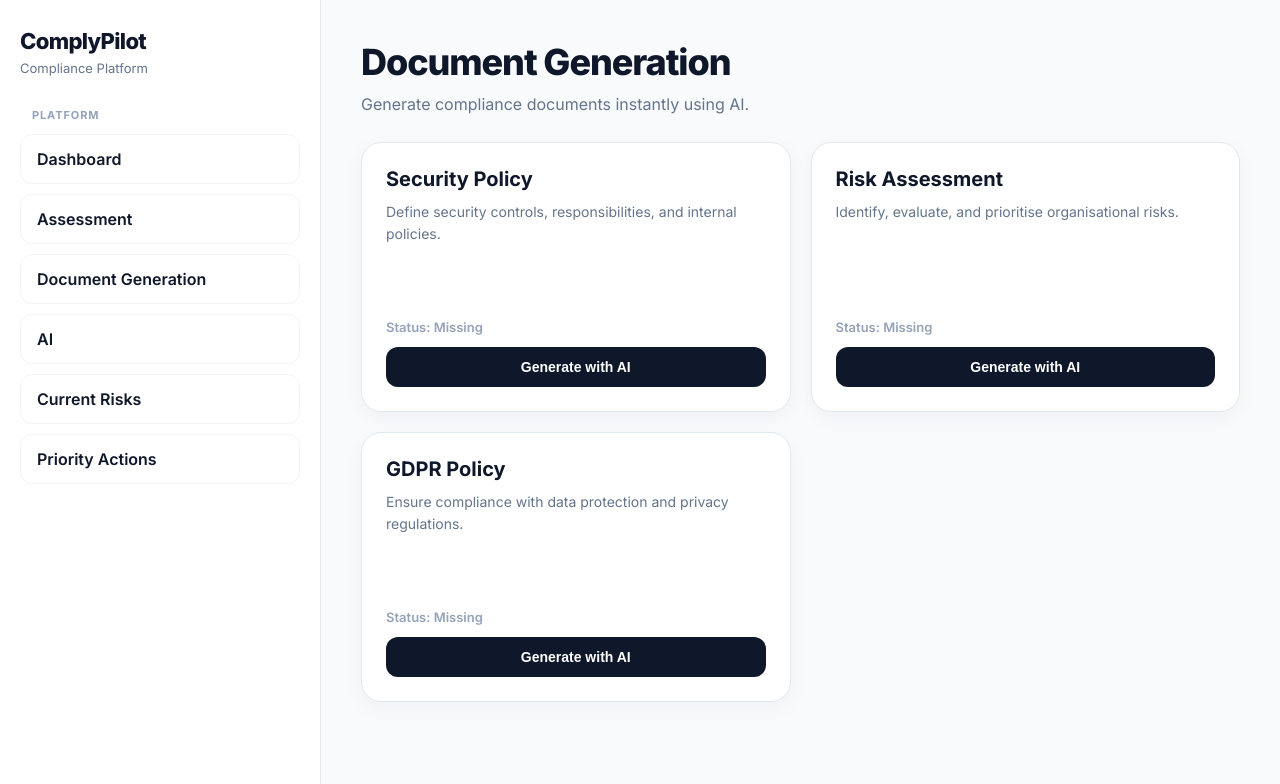
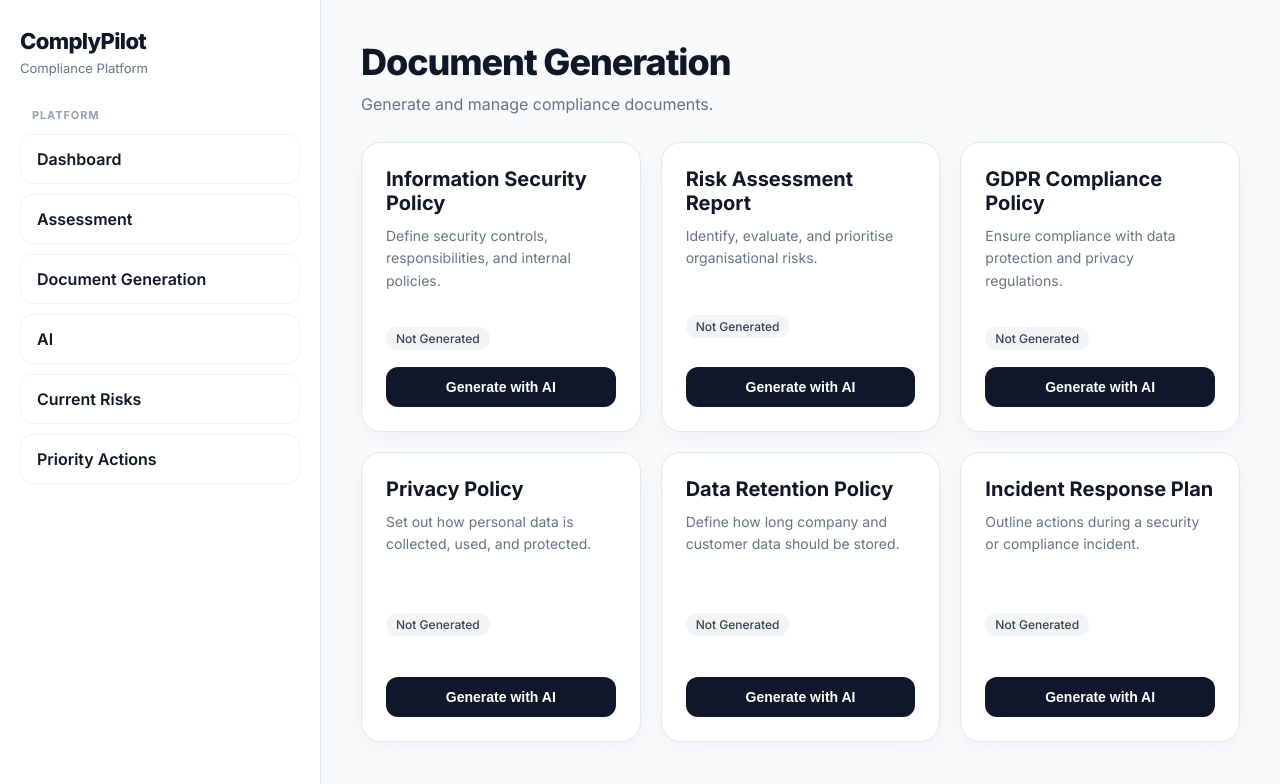
Before and after one commit to abdisamad9009-dot/complypilot-frontend, a Next.js app: page /documents in a window 1280 px wide. Shown: the top 784 px of the page. Built offline with nearby package versions, Linux system fonts and the light colour scheme.

Commit message:
Update page.tsx

```diff
--- a/app/documents/page.tsx
+++ b/app/documents/page.tsx
@@ -1,31 +1,71 @@
 "use client";
 
 import { useRouter } from "next/navigation";
+import { useState } from "react";
 
 export default function Documents() {
   const router = useRouter();
 
-  const generateDoc = (type: string) => {
-    router.push(`/chat?type=${encodeURIComponent(type)}`);
-  };
-
-  const docs = [
+  const [docs, setDocs] = useState([
     {
-      title: "Security Policy",
+      title: "Information Security Policy",
       desc: "Define security controls, responsibilities, and internal policies.",
-      status: "Missing",
+      status: "Not Generated",
+      lastGenerated: null,
+      nextDue: null,
     },
     {
-      title: "Risk Assessment",
+      title: "Risk Assessment Report",
       desc: "Identify, evaluate, and prioritise organisational risks.",
-      status: "Missing",
+      status: "Not Generated",
+      lastGenerated: null,
+      nextDue: null,
     },
     {
-      title: "GDPR Policy",
+      title: "GDPR Compliance Policy",
       desc: "Ensure compliance with data protection and privacy regulations.",
-      status: "Missing",
+      status: "Not Generated",
+      lastGenerated: null,
+      nextDue: null,
     },
-  ];
+    {
+      title: "Privacy Policy",
+      desc: "Set out how personal data is collected, used, and protected.",
+      status: "Not Generated",
+      lastGenerated: null,
+      nextDue: null,
+    },
+    {
+      title: "Data Retention Policy",
+      desc: "Define how long company and customer data should be stored.",
+      status: "Not Generated",
+      lastGenerated: null,
+      nextDue: null,
+    },
+    {
+      title: "Incident Response Plan",
+      desc: "Outline actions during a security or compliance incident.",
+      status: "Not Generated",
+      lastGenerated: null,
+      nextDue: null,
+    },
+  ]);
+
+  const generateDoc = (index: number) => {
+    const updatedDocs = [...docs];
+
+    const now = new Date();
+    const next = new Date();
+    next.setDate(now.getDate() + 14); // change to 30 if needed
+
+    updatedDocs[index].status = "Completed";
+    updatedDocs[index].lastGenerated = now;
+    updatedDocs[index].nextDue = next;
+
+    setDocs(updatedDocs);
+
+    router.push(`/chat?type=${encodeURIComponent(updatedDocs[index].title)}`);
+  };
 
   return (
     <div>
@@ -49,7 +89,7 @@ export default function Documents() {
             fontSize: "16px",
           }}
         >
-          Generate compliance documents instantly using AI.
+          Generate and manage compliance documents.
         </p>
       </div>
 
@@ -57,11 +97,11 @@ export default function Documents() {
       <div
         style={{
           display: "grid",
-          gridTemplateColumns: "repeat(auto-fit, minmax(300px, 1fr))",
+          gridTemplateColumns: "repeat(3, minmax(0, 1fr))",
           gap: "20px",
         }}
       >
-        {docs.map((doc) => (
+        {docs.map((doc, index) => (
           <div
             key={doc.title}
             style={{
@@ -72,7 +112,7 @@ export default function Documents() {
               display: "flex",
               flexDirection: "column",
               justifyContent: "space-between",
-              minHeight: "220px",
+              minHeight: "240px",
               boxShadow: "0 6px 20px rgba(15, 23, 42, 0.04)",
             }}
           >
@@ -83,7 +123,6 @@ export default function Documents() {
                   margin: 0,
                   fontSize: "20px",
                   fontWeight: 700,
-                  color: "#0f172a",
                 }}
               >
                 {doc.title}
@@ -101,22 +140,65 @@ export default function Documents() {
               </p>
             </div>
 
-            {/* BOTTOM */}
-            <div style={{ marginTop: "20px" }}>
-              <div
+            {/* STATUS */}
+            <div style={{ marginTop: "16px" }}>
+              {doc.status === "Completed" ? (
+                <>
+                  <span
                     style={{
-                  fontSize: "13px",
-                  fontWeight: 600,
-                  color: "#94a3b8",
-                  marginBottom: "12px",
+                      background: "#DCFCE7",
+                      color: "#166534",
+                      padding: "4px 10px",
+                      borderRadius: "999px",
+                      fontSize: "12px",
+                      fontWeight: 500,
                     }}
                   >
-                Status: {doc.status}
+                    Completed
+                  </span>
+
+                  <p
+                    style={{
+                      fontSize: "12px",
+                      color: "#6B7280",
+                      marginTop: "6px",
+                    }}
+                  >
+                    Last generated:{" "}
+                    {new Date(doc.lastGenerated).toLocaleDateString()}
+                  </p>
+
+                  <p
+                    style={{
+                      fontSize: "12px",
+                      color: "#6B7280",
+                    }}
+                  >
+                    Next due:{" "}
+                    {new Date(doc.nextDue).toLocaleDateString()}
+                  </p>
+                </>
+              ) : (
+                <span
+                  style={{
+                    background: "#F3F4F6",
+                    color: "#374151",
+                    padding: "4px 10px",
+                    borderRadius: "999px",
+                    fontSize: "12px",
+                    fontWeight: 500,
+                  }}
+                >
+                  Not Generated
+                </span>
+              )}
             </div>
 
+            {/* BUTTON */}
             <button
-                onClick={() => generateDoc(doc.title)}
+              onClick={() => generateDoc(index)}
               style={{
+                marginTop: "16px",
                 width: "100%",
                 background: "#0f172a",
                 color: "#ffffff",
@@ -128,9 +210,10 @@ export default function Documents() {
                 cursor: "pointer",
               }}
             >
-                Generate with AI
+              {doc.status === "Completed"
+                ? "Regenerate"
+                : "Generate with AI"}
             </button>
-            </div>
           </div>
         ))}
       </div>
```
Lines whose indentation alone changed are shown as unchanged.
